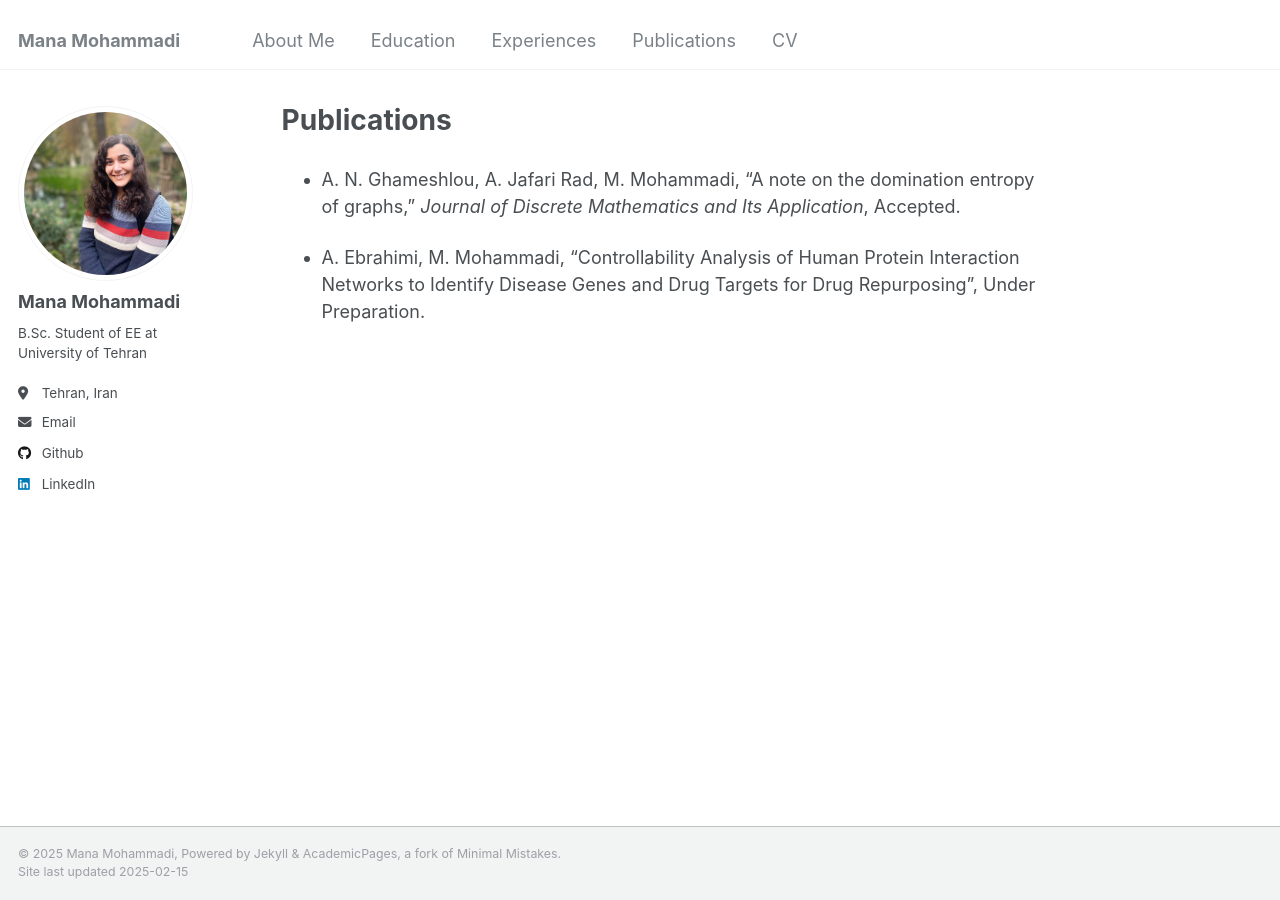
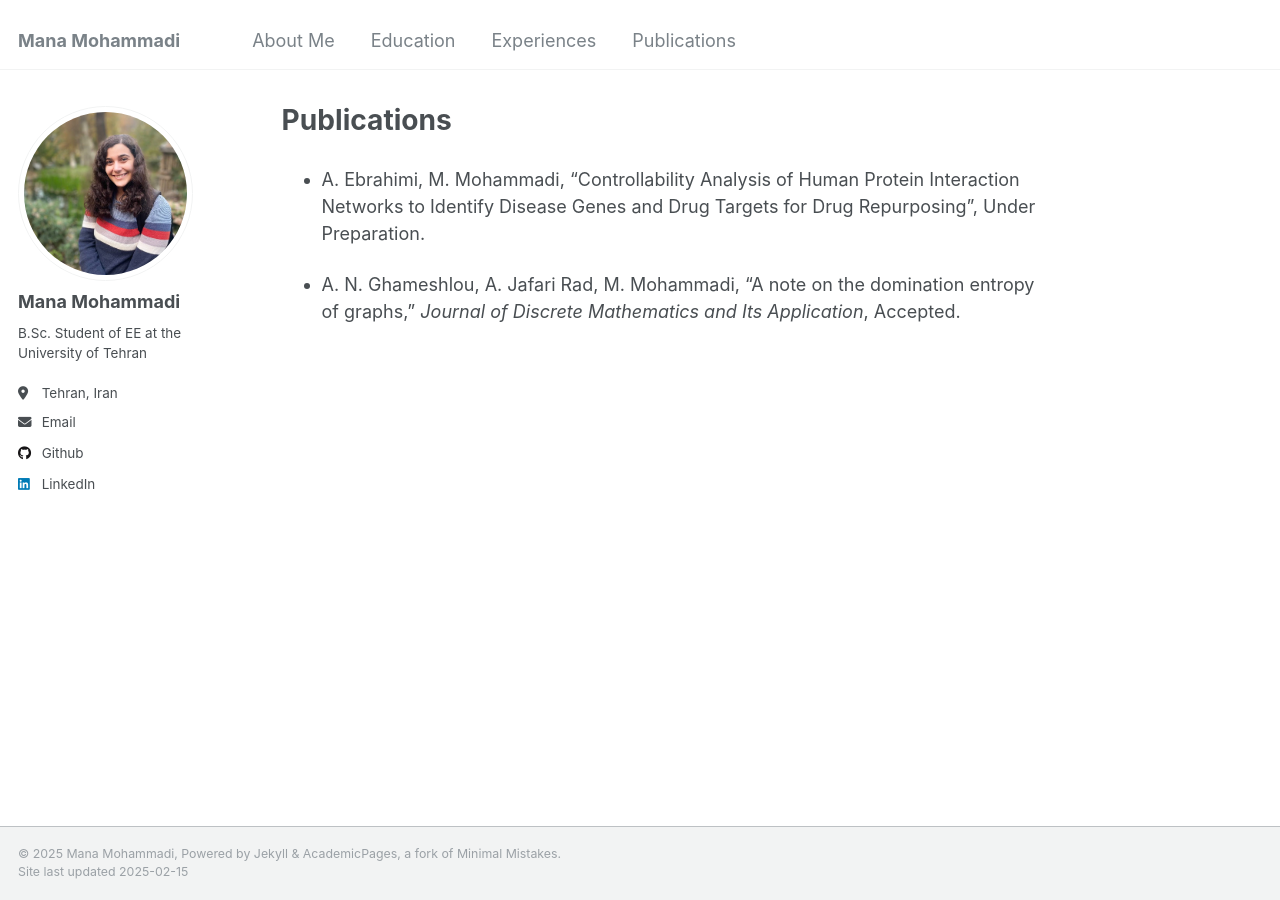
Before and after one commit to manamoha/manamoha.github.io, a Jekyll site: the page built from _pages/publications.md, in a window 1280 px wide. Built offline with Jekyll 4.4.1, drawn with Linux system fonts in a browser that asks for light colours.

Commit message:
modified:   _config.yml 	modified:   _data/navigation.yml 	modified:   _includes/head/custom.html 	modified:   _pages/publications.md 	new file:   images/apple-touch-icon.png 	new file:   images/favicon-96x96.png 	modified:   images/favicon.ico 	new file:   images/favicon.svg 	new file:   images/site.webmanifest 	new file:   images/web-app-manifest-192x192.png 	new file:   images/web-app-manifest-512x512.png

```diff
--- a/_config.yml
+++ b/_config.yml
@@ -24,7 +24,7 @@
   avatar           : "profile.jpg"
   name             : "Mana Mohammadi"
   pronouns         : # example: "she/her"
-  bio              : "B.Sc. Student of EE at University of Tehran"
+  bio              : "B.Sc. Student of EE at the University of Tehran"
   location         : "Tehran, Iran"
   employer         : #"Red Brick University"
   uri              : # URL
--- a/_data/navigation.yml
+++ b/_data/navigation.yml
@@ -31,8 +31,8 @@
   # - title: "Blog Posts"
   #   url: /year-archive/
 
-  - title: "CV"
-    url: /cv/
+  # - title: "CV"
+  #   url: /cv/
 
   # - title: "Guide"
   #   url: /markdown/
--- a/_includes/head/custom.html
+++ b/_includes/head/custom.html
@@ -2,27 +2,12 @@
 
 <!-- start custom head snippets -->
 
-<link rel="apple-touch-icon" sizes="57x57" href="{{ base_path }}/images/apple-touch-icon-57x57.png?v=M44lzPylqQ">
-<link rel="apple-touch-icon" sizes="60x60" href="{{ base_path }}/images/apple-touch-icon-60x60.png?v=M44lzPylqQ">
-<link rel="apple-touch-icon" sizes="72x72" href="{{ base_path }}/images/apple-touch-icon-72x72.png?v=M44lzPylqQ">
-<link rel="apple-touch-icon" sizes="76x76" href="{{ base_path }}/images/apple-touch-icon-76x76.png?v=M44lzPylqQ">
-<link rel="apple-touch-icon" sizes="114x114" href="{{ base_path }}/images/apple-touch-icon-114x114.png?v=M44lzPylqQ">
-<link rel="apple-touch-icon" sizes="120x120" href="{{ base_path }}/images/apple-touch-icon-120x120.png?v=M44lzPylqQ">
-<link rel="apple-touch-icon" sizes="144x144" href="{{ base_path }}/images/apple-touch-icon-144x144.png?v=M44lzPylqQ">
-<link rel="apple-touch-icon" sizes="152x152" href="{{ base_path }}/images/apple-touch-icon-152x152.png?v=M44lzPylqQ">
-<link rel="apple-touch-icon" sizes="180x180" href="{{ base_path }}/images/apple-touch-icon-180x180.png?v=M44lzPylqQ">
-<link rel="icon" type="image/png" href="{{ base_path }}/images/favicon-32x32.png?v=M44lzPylqQ" sizes="32x32">
-<link rel="icon" type="image/png" href="{{ base_path }}/images/android-chrome-192x192.png?v=M44lzPylqQ" sizes="192x192">
-<link rel="icon" type="image/png" href="{{ base_path }}/images/favicon-96x96.png?v=M44lzPylqQ" sizes="96x96">
-<link rel="icon" type="image/png" href="{{ base_path }}/images/favicon-16x16.png?v=M44lzPylqQ" sizes="16x16">
-<link rel="manifest" href="{{ base_path }}/images/manifest.json?v=M44lzPylqQ">
-<link rel="mask-icon" href="{{ base_path }}/images/safari-pinned-tab.svg?v=M44lzPylqQ" color="#000000">
-<link rel="shortcut icon" href="/images/favicon.ico?v=M44lzPylqQ">
-<meta name="msapplication-TileColor" content="#000000">
-<meta name="msapplication-TileImage" content="{{ base_path }}/images/mstile-144x144.png?v=M44lzPylqQ">
-<meta name="msapplication-config" content="{{ base_path }}/images/browserconfig.xml?v=M44lzPylqQ">
-<meta name="theme-color" content="#ffffff">
-<link rel="stylesheet" href="{{ base_path }}/assets/css/academicons.css"/>
+<link rel="icon" type="image/png" href="/images/favicon-96x96.png" sizes="96x96" />
+<link rel="icon" type="image/svg+xml" href="/images/favicon.svg" />
+<link rel="shortcut icon" href="/images/favicon.ico" />
+<link rel="apple-touch-icon" sizes="180x180" href="/images/apple-touch-icon.png" />
+<meta name="apple-mobile-web-app-title" content="Mana" />
+<link rel="manifest" href="/images/site.webmanifest" />
 
 
 <!-- <script type="application/ld+json">
--- a/_pages/publications.md
+++ b/_pages/publications.md
@@ -7,6 +7,6 @@
   # - /about.html
 ---
 
+- A. Ebrahimi, M. Mohammadi, “Controllability Analysis of Human Protein Interaction Networks to Identify Disease Genes and Drug Targets for Drug Repurposing”, Under Preparation.
+
 - A. N. Ghameshlou, A. Jafari Rad, M. Mohammadi, “A note on the domination entropy of graphs,” *Journal of Discrete Mathematics and Its Application*, Accepted.
-
-- A. Ebrahimi, M. Mohammadi, “Controllability Analysis of Human Protein Interaction Networks to Identify Disease Genes and Drug Targets for Drug Repurposing”, Under Preparation.
```
Also changed, not shown: images/apple-touch-icon.png (added), images/favicon-96x96.png (added), images/favicon.ico, images/favicon.svg (added), images/site.webmanifest (added), images/web-app-manifest-192x192.png (added), images/web-app-manifest-512x512.png (added).
